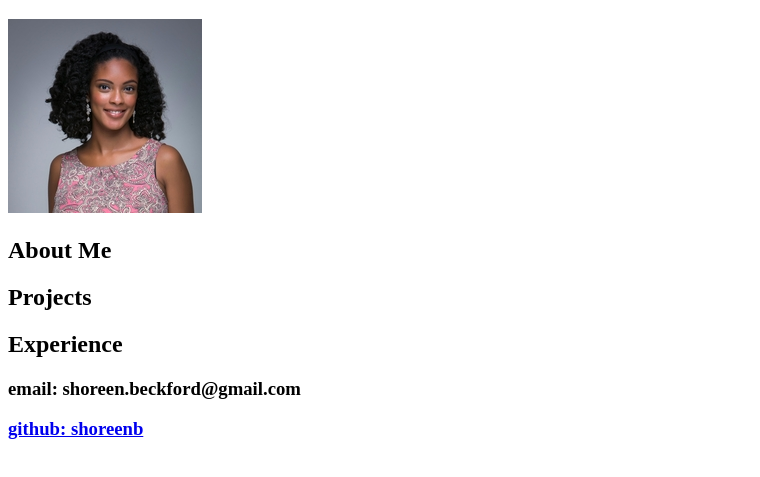
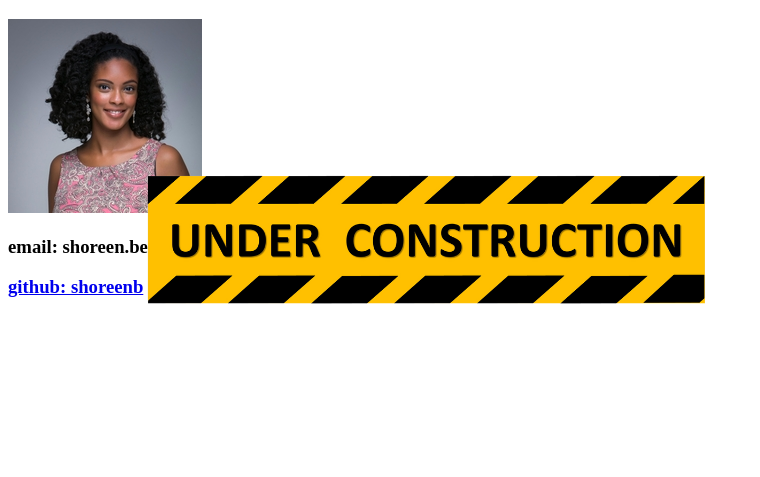
Before and after one commit to shoreenb/sb-profile, a plain HTML site: page index.html in a window 1280 px wide. Shown: the part 61-538 px from the top of the page, without its empty margins (0-760 px from the left). Drawn offline with Linux system fonts and the light colour scheme.

Commit message:
add under construction sign

```diff
--- a/index.css
+++ b/index.css
@@ -0,0 +1,19 @@
+/* *{
+    margin: 0;
+    padding: 0;
+    box-sizing: border-box;
+}*/
+#soon {
+    display: flex;
+    position: absolute;
+    z-index: 1000;
+}
+
+.title {
+    position: relative;
+    z-index: 1;
+}
+
+.main-box {
+    position: relative;
+}
--- a/index.html
+++ b/index.html
@@ -9,21 +9,19 @@
 </head>
 <body>
     <header>
-        <h1>Shoreen Beckford</h1>
-        <img src="sb-pic.png" alt="Profile picture">
         <nav></nav>
     </header>
     <main>
-        <h2>About Me</h2>
-        <h2>Projects</h2>
-        <h2>Experience</h2>
-
-
+        <div class="main-box">
+            <div><img id="soon" src="soon.png" alt="comming soon image"></div>
+            <div class="title"><h1>Shoreen Beckford</h1>
+            <img src="sb-pic.png" alt="Profile picture">
+                <h3>email: shoreen.beckford@gmail.com</h3>
+                <h3><a href="https://github.com/shoreenb">github: shoreenb</a></h3>
+            </div>
+        </div>
     </main>
     <footer>
-        <h3>email: shoreen.beckford@gmail.com</h3>
-        <h3><a href="https://github.com/shoreenb">github: shoreenb</a>
-            </h3>
 
     </footer>
 
```
Also changed, not shown: soon.png (added).
